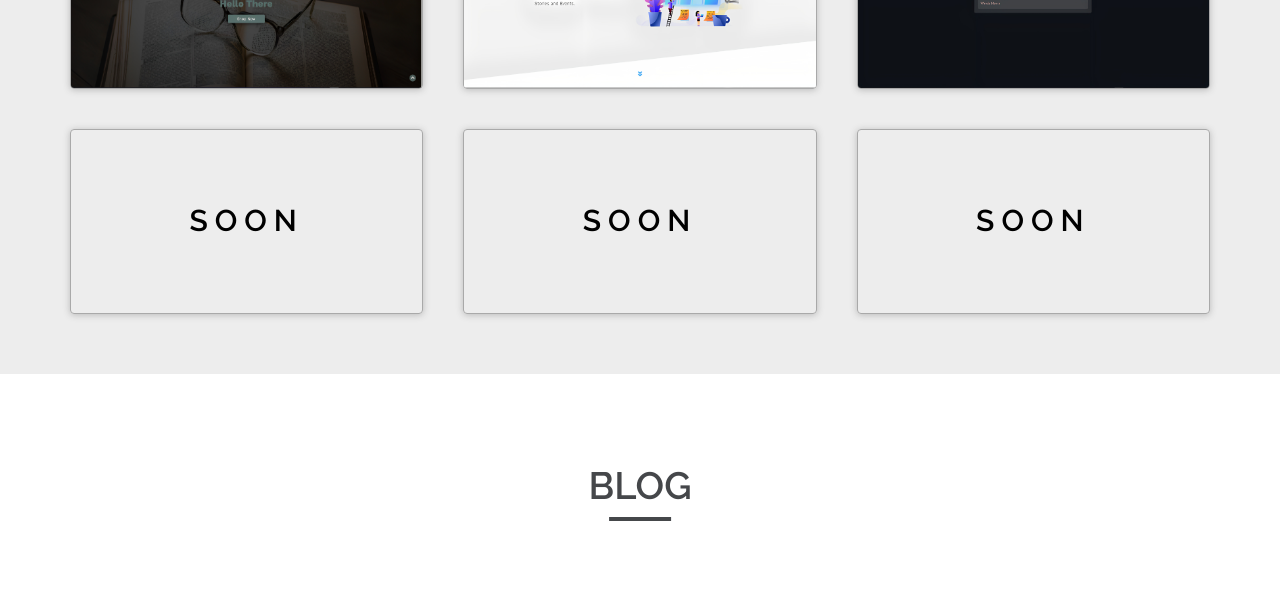
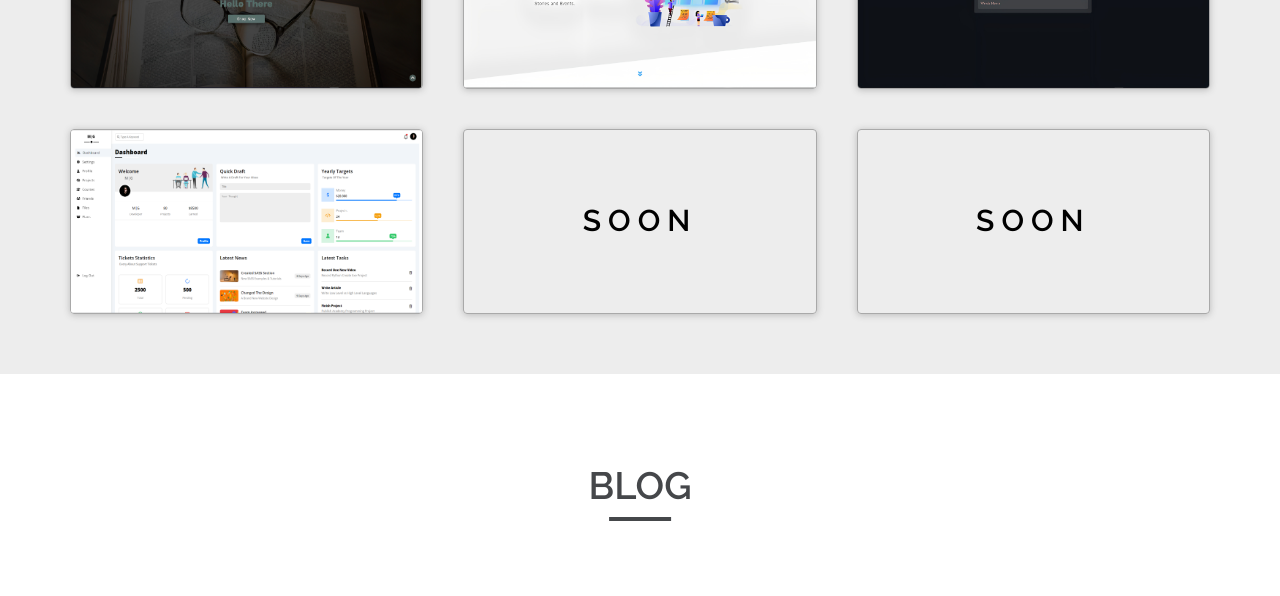
Before and after one commit to mohammedgomaa22/portfolio, a plain HTML site: page index.html in a window 1280 px wide. Shown: the part 2540-3136 px from the top of the page. Drawn offline with Linux system fonts and the light colour scheme.

Commit message:
new edit

```diff
--- a/index.html
+++ b/index.html
@@ -240,8 +240,11 @@
                     </a>
                 </div>
                 <!-- Pro-7 -->
-                <div class="pro react all">
-                    Soon
+                <div class="pro js all">
+                    <img src="pic/pro/js/2- dashboard.PNG" alt="">
+                    <a href="https://mohammedgomaa22.github.io/Dashboard/" aria-label="Show note For Design" target="_blank">
+                        <i class="fab fa-golang"></i>
+                    </a>
                 </div>
                 <!-- Pro-8 -->
                 <div class="pro react all">
```
Also changed, not shown: js/main.js (line endings or trailing spaces), pic/pro/js/2- dashboard.PNG (added).
